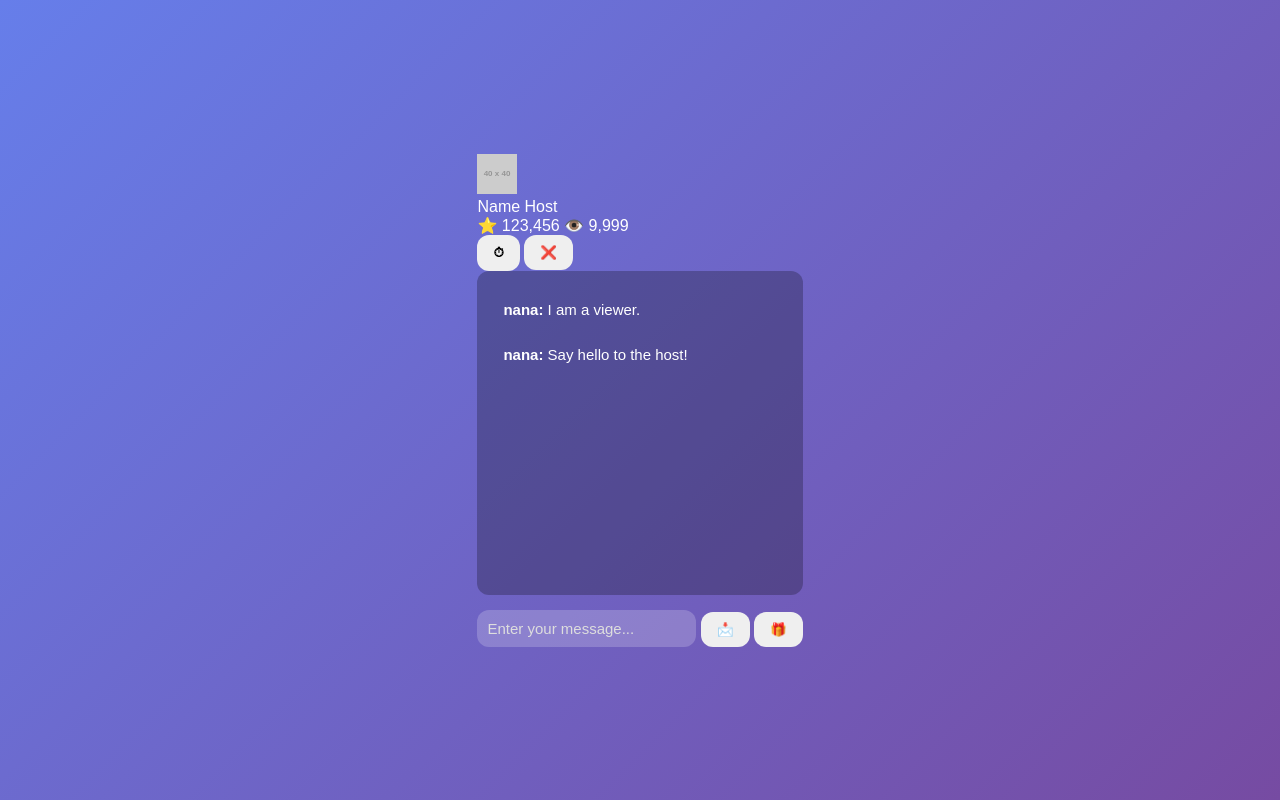
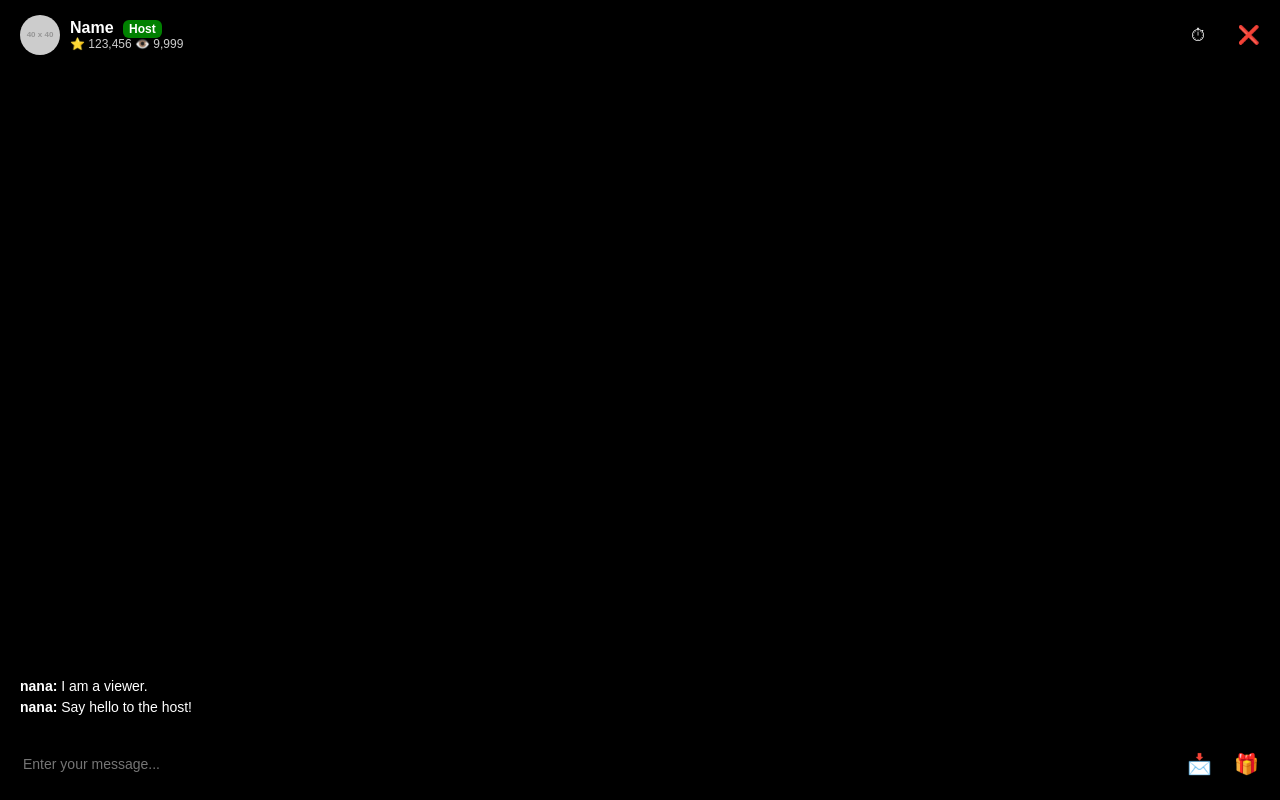
Before and after one commit to hamzaechahbi/myvpn-app, a plain HTML site: page index.html in a window 1280 px wide. Drawn offline with Linux system fonts and the light colour scheme; placeholder pictures from the web are drawn by us.

Commit message:
Update index.css

```diff
--- a/index.css
+++ b/index.css
@@ -1,137 +1,119 @@
-/* 🌌 خلفية بتدرج ألوان جميل */
 body {
-  font-family: "Cairo", sans-serif;
   margin: 0;
-  padding: 0;
-  background: linear-gradient(135deg, #667eea, #764ba2);
-  display: flex;
-  justify-content: center;
-  align-items: flex-start;
-  min-height: 100vh;
-  color: #fff;
-}
-
-/* حاوية رئيسية */
-.container {
-  margin-top: 40px;
-  background: rgba(255, 255, 255, 0.1);
-  backdrop-filter: blur(12px);
-  border-radius: 16px;
-  padding: 20px;
-  width: 95%;
-  max-width: 600px;
-  box-shadow: 0 8px 25px rgba(0, 0, 0, 0.25);
-  display: flex;
-  flex-direction: column;
-}
-
-/* العنوان */
-h1 {
-  text-align: center;
-  margin-bottom: 10px;
-  font-size: 24px;
-  font-weight: 700;
-  letter-spacing: 1px;
-}
-
-/* حالة الاتصال */
-#status {
-  text-align: center;
-  margin-bottom: 15px;
-  font-size: 14px;
-  color: #e5e7eb;
-}
-
-/* صندوق الرسائل */
-#messages {
-  flex: 1;
-  height: 300px;
-  overflow-y: auto;
-  padding: 12px;
-  background: rgba(0, 0, 0, 0.25);
-  border-radius: 12px;
-  margin-bottom: 15px;
-  font-size: 15px;
-}
-
-/* الرسائل */
-.message {
-  margin: 8px 0;
-  padding: 10px 14px;
-  border-radius: 12px;
-  max-width: 75%;
-  word-wrap: break-word;
-  animation: fadeIn 0.3s ease;
-}
-
-.message.me {
-  background: linear-gradient(120deg, #667eea, #764ba2);
-  color: #fff;
-  align-self: flex-end;
-  border-bottom-right-radius: 4px;
-}
-
-.message.other {
-  background: rgba(255, 255, 255, 0.2);
-  color: #f3f4f6;
-  align-self: flex-start;
-  border-bottom-left-radius: 4px;
-}
-
-/* إدخال الرسائل */
-.input-area {
-  display: flex;
-  gap: 10px;
-  margin-top: auto;
-}
-
-input[type="text"] {
-  flex: 1;
-  padding: 10px;
-  border-radius: 12px;
-  border: none;
-  outline: none;
-  font-size: 15px;
-  background: rgba(255, 255, 255, 0.2);
-  color: #fff;
-}
-
-input::placeholder {
-  color: #ddd;
-}
-
-/* الأزرار */
-button {
-  padding: 10px 16px;
-  border: none;
-  border-radius: 12px;
-  cursor: pointer;
-  font-weight: 600;
-  transition: all 0.2s ease;
-}
-
-button:hover {
-  transform: translateY(-2px);
-  opacity: 0.9;
-}
-
-.btn-send {
-  background: #10b981; /* أخضر */
+  font-family: Arial, sans-serif;
+  background: #000;
   color: white;
 }
 
-.btn-end {
-  background: #ef4444; /* أحمر */
+.video-container {
+  position: relative;
+  width: 100%;
+  height: 100vh;
+  overflow: hidden;
+}
+
+video {
+  width: 100%;
+  height: 100%;
+  object-fit: cover;
+}
+
+.top-bar {
+  position: absolute;
+  top: 10px;
+  left: 10px;
+  right: 10px;
+  display: flex;
+  justify-content: space-between;
+  align-items: center;
+}
+
+.user-info {
+  display: flex;
+  align-items: center;
+  background: rgba(0,0,0,0.5);
+  padding: 5px 10px;
+  border-radius: 20px;
+}
+
+.user-info .avatar {
+  width: 40px;
+  height: 40px;
+  border-radius: 50%;
+  margin-right: 10px;
+}
+
+.user-info .username {
+  font-weight: bold;
+}
+
+.user-info .host {
+  background: green;
+  padding: 2px 6px;
+  border-radius: 6px;
+  font-size: 12px;
+  margin-left: 5px;
+}
+
+.stats {
+  font-size: 12px;
+  color: #ccc;
+}
+
+.icons .icon-btn {
+  background: rgba(0,0,0,0.5);
+  border: none;
+  color: white;
+  font-size: 18px;
+  margin-left: 8px;
+  padding: 6px 10px;
+  border-radius: 10px;
+  cursor: pointer;
+}
+
+.chat-box {
+  position: absolute;
+  bottom: 70px;
+  left: 10px;
+  right: 10px;
+  max-height: 200px;
+  overflow-y: auto;
+  background: rgba(0,0,0,0.4);
+  border-radius: 10px;
+  padding: 10px;
+  font-size: 14px;
+}
+
+.message {
+  margin-bottom: 5px;
+}
+
+.input-bar {
+  position: absolute;
+  bottom: 15px;
+  left: 10px;
+  right: 10px;
+  display: flex;
+  background: rgba(0,0,0,0.5);
+  border-radius: 30px;
+  padding: 5px;
+}
+
+.input-bar input {
+  flex: 1;
+  border: none;
+  outline: none;
+  background: transparent;
+  color: white;
+  padding: 8px;
+  font-size: 14px;
+}
+
+.send-btn, .gift-btn {
+  background: none;
+  border: none;
+  font-size: 20px;
+  margin-left: 10px;
+  cursor: pointer;
   color: white;
 }
-
-.btn-start {
-  background: #3b82f6; /* أزرق */
-  color: white;
-}
-
-/* حركة للرسائل */
-@keyframes fadeIn {
-  from {opacity: 0; transform: translateY(8px);}
-  to {opacity: 1; transform: translateY(0);}
-}
```
